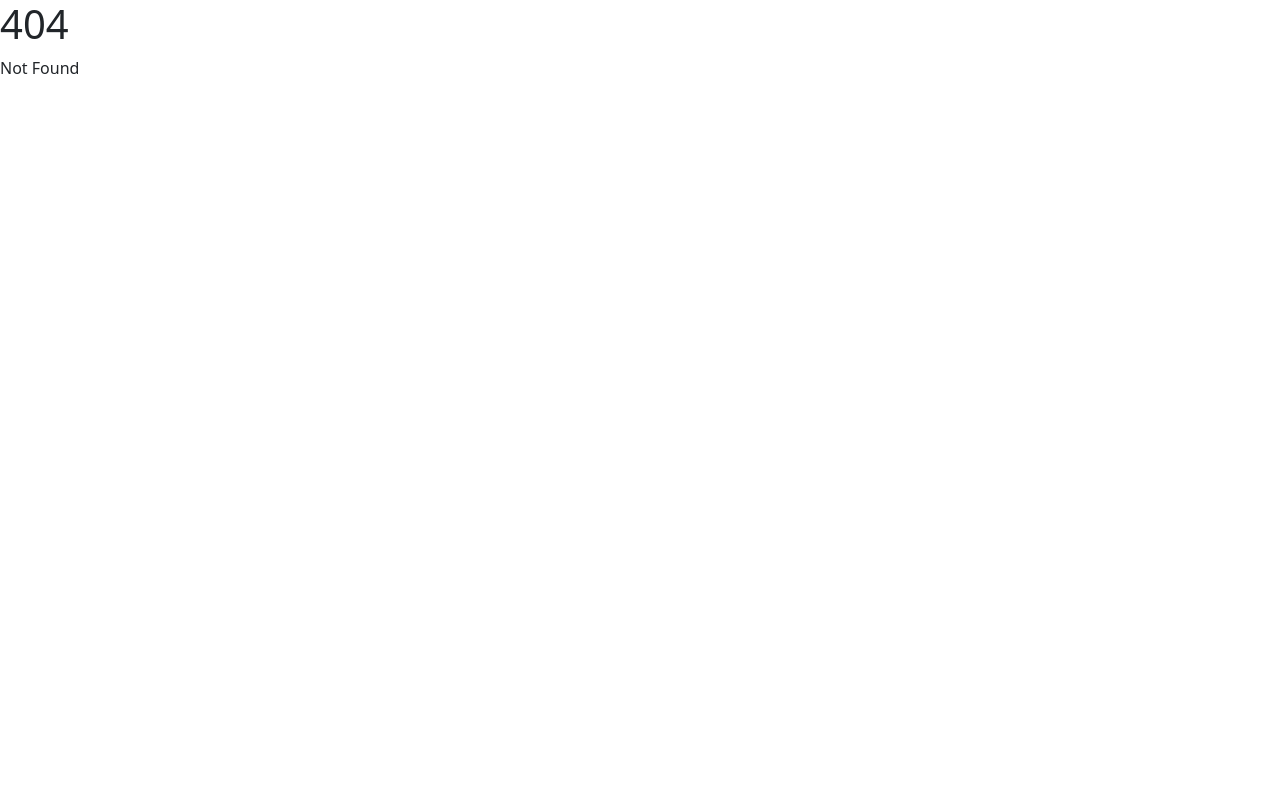
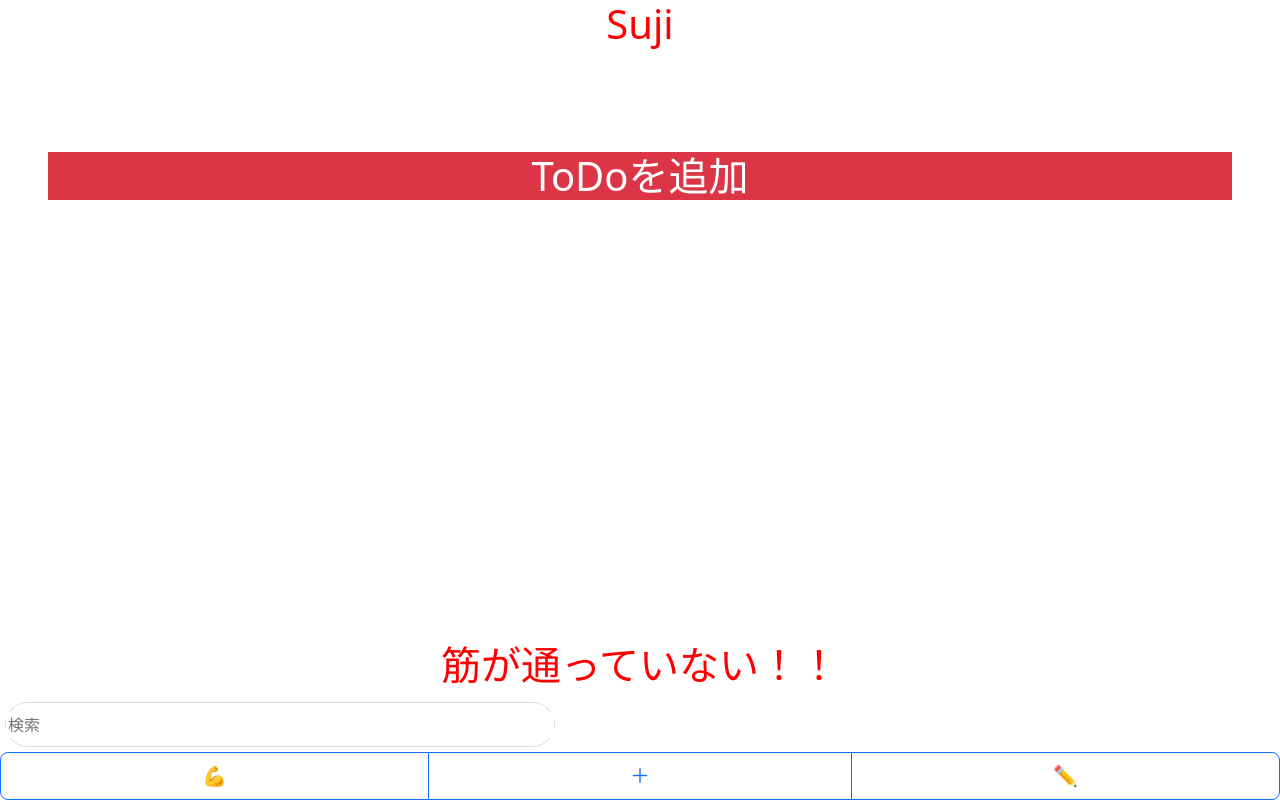
Before and after one commit to yuki-kunn/Katai-Suji, a SvelteKit app: page /suji5 in a window 1280 px wide. Before the commit this address had no page. Built offline with nearby package versions, Linux system fonts and the light colour scheme.

Commit message:
page5作成

```diff
--- /dev/null
+++ b/src/routes/suji5/+page.svelte
@@ -0,0 +1,63 @@
+<div class="wrapper">
+    <h1 class="takuann">Suji</h1>
+      <div class="container-fluid p-5 my-5  text-white">
+        <h1 style="text-align: center;" class="bg-danger">ToDoを追加</h1>
+      </div>
+      <h1 class="takuann">筋が通っていない！！</h1>
+      <div class="kyc-search-bar" style="text-align: center;">
+        <input class="kyc-search-box" type="text" placeholder="検索" autocomplete="off">
+    </div>
+      <div class="btn-group btn-group-lg" role="group" aria-label="Large button group">
+        <button type="button" class="btn btn-outline-primary">💪</button>
+        <button type="button" class="btn btn-outline-primary">＋</button>
+        <button type="button" class="btn btn-outline-primary">✏️</button>
+      </div>
+    </div>
+    <style>
+      .kyc-search-bar{
+    display: flex;
+    align-items: center;
+    justify-content: center;
+    height: 45px;
+    width: 550px;
+    border-radius: 30px;
+    margin: 5px;
+    border: solid 1px #dcdcdc;
+}
+
+.kyc-search-box{
+    font-size: 16px;
+    width: 100%;
+    border: none;
+    outline: none;
+}
+
+i.kyc-search-mark{
+    margin-left: 10px;
+    margin-right: 5px;
+    color: #9aa0a6;
+}
+
+i.kyc-search-mic{
+    margin-right: 10px;
+    cursor: pointer;
+    color: #9aa0a6;
+}
+
+@media only screen and (max-width:480px){
+    .kyc-search-bar{
+        width: 90%;
+    }
+}
+
+      .takuann{
+        text-align: center;
+        color: red;
+          }
+      .wrapper{
+        display: grid;
+        grid-template-rows: auto 1fr auto;
+        min-height: 100svh;
+          }
+
+    </style>
```
